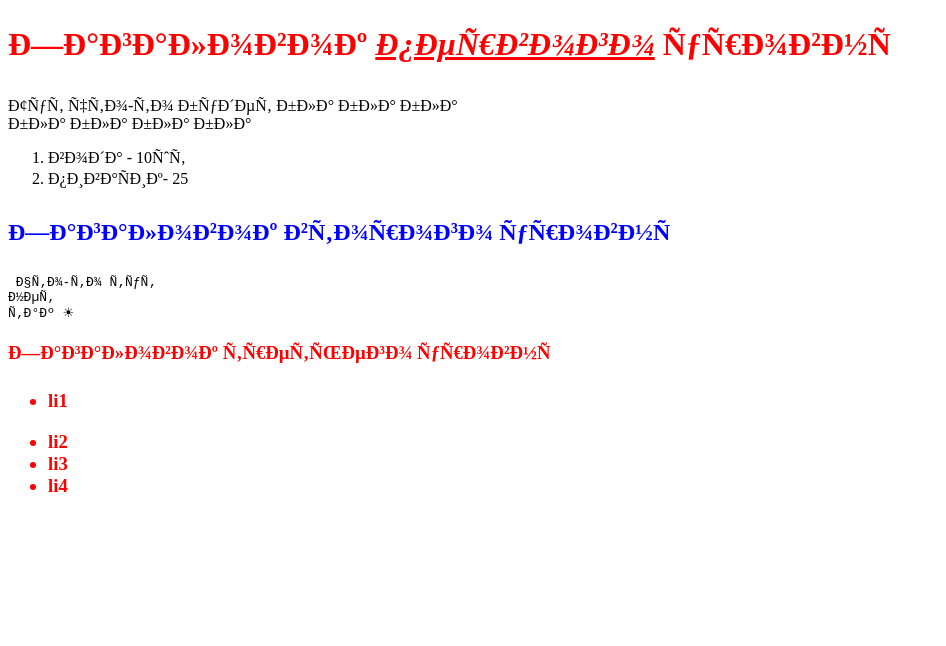
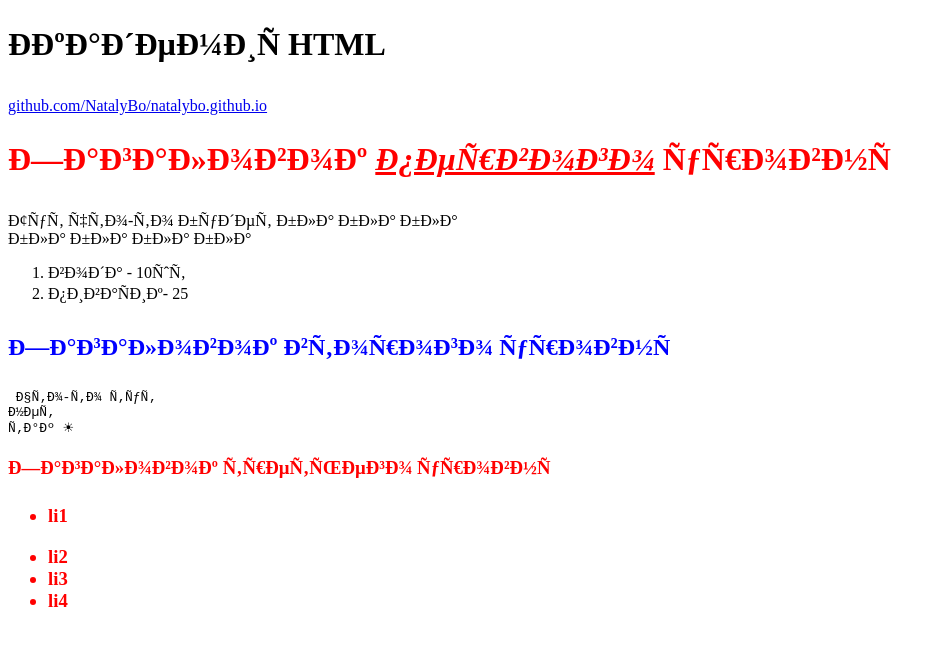
Before and after one commit to NatalyBo/htmlproject.github.io, a plain HTML site: page page.html in a window 1280 px wide. Shown: the whole page, without its empty margins (0-946 px from the left). Drawn offline with Linux system fonts and the light colour scheme.

Commit message:
Update page.html

```diff
--- a/page.html
+++ b/page.html
@@ -13,6 +13,14 @@
   <meta charset="utf -8">
 </head>
 <body>
+  <main>
+
+      <h1>Академия HTML</h1>
+
+      <p>
+        <a href="https://github.com/NatalyBo/natalybo.github.io">github.com/NatalyBo/natalybo.github.io</a>
+      </p>
+    </main>
  <h1 style="color: red"> Загаловок <u><i>первого</u></i> уровня </h1>
  <p> Тут что-то будет бла бла бла <br> бла бла бла бла </p>
 <ol>
```
Lines whose indentation alone changed are shown as unchanged.
